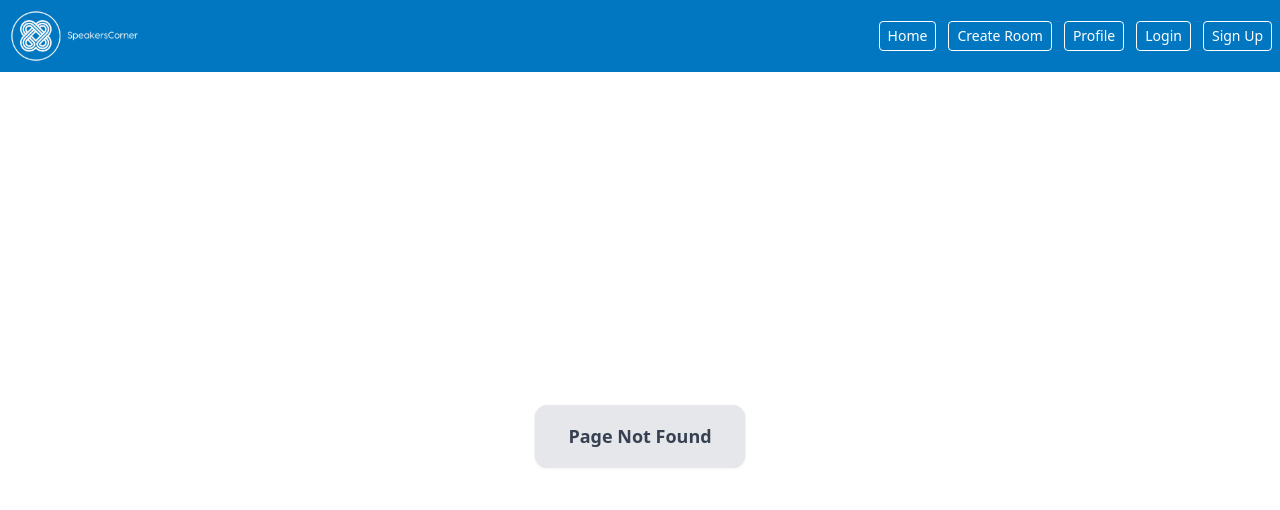
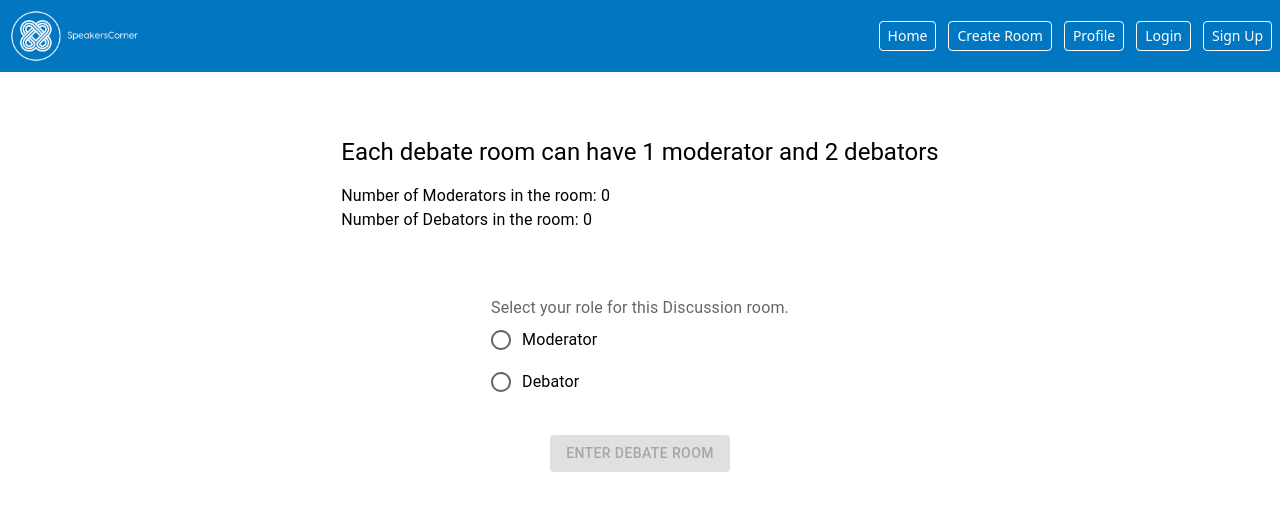
Before and after one commit to LaunchUpCorp/Speakers-corner, a React (Create React App) app in the folder client/: page /role-assignment in a window 1280 px wide. Before the commit this address had no page. Shown: the top 510 px of the page. Built offline with nearby package versions, Linux system fonts and the light colour scheme.

Commit message:
[SPE-5] Feat: create role assignment UI page (#2)

```diff
--- a/client/src/App.tsx
+++ b/client/src/App.tsx
@@ -1,5 +1,6 @@
 import { BrowserRouter, Routes, Route } from "react-router-dom";
 import Header from "./components/Header";
+import RoleAssignmentPage from "./pages/RoleAssignmentPage";
 
 function App() {
   return (
@@ -31,6 +32,8 @@ function App() {
             </main>
           }
         />
+        <Route path="/role-assignment"
+          element={<RoleAssignmentPage />} />
       </Routes>
     </BrowserRouter>
   );
--- /dev/null
+++ b/client/src/pages/RoleAssignmentPage/index.tsx
@@ -0,0 +1,52 @@
+import { Button, FormControl, FormControlLabel, FormLabel, Radio, RadioGroup, Typography } from '@mui/material'
+import React, { useState } from 'react'
+import Header from '../../components/Header';
+
+const RoleAssignmentPage = () => {
+
+    const [selectedUserRole, setSelectedUserRole] = useState<string>("");
+    const [numOfModerators, setNumOfModerators] = useState(0);
+    const [numOfDebators, setNumOfDebators] = useState(0);
+
+    const onEnterRoomButtonClicked = () => {
+        console.log("User enters the debate rooms");
+        // TODO: navigate to the appropriate debate room. This also requires checks for number of moderators & debators in the room now
+    }
+
+    const onUserRoleSelected = (event: React.ChangeEvent<HTMLInputElement>) => {
+        setSelectedUserRole(event.target.value)
+    }
+
+    return (
+        <div>
+            <Header/>
+            <div className='m-8 grid justify-items-center'>
+
+                <div className='my-8'>
+                    <Typography variant='h5' className='pb-4'>Each debate room can have 1 moderator and 2 debators</Typography>
+                    <Typography>Number of Moderators in the room: {numOfModerators}</Typography>
+                    <Typography>Number of Debators in the room: {numOfDebators}</Typography>
+                </div>
+
+                <div className='my-8'>
+                    <FormControl>
+                        <FormLabel>Select your role for this Discussion room.</FormLabel>
+                        <RadioGroup
+                            value={selectedUserRole}
+                            onChange={(event) => onUserRoleSelected(event)}
+                        >
+                            <FormControlLabel value="moderator" control={<Radio />} label="Moderator" />
+                            <FormControlLabel value="debator" control={<Radio />} label="Debator" />
+                        </RadioGroup>
+                    </FormControl>
+                </div>
+
+
+                <Button variant='contained' disabled={!selectedUserRole} onClick={() => onEnterRoomButtonClicked()}>Enter Debate Room</Button>
+            </div>
+        </div>
+
+    )
+}
+
+export default RoleAssignmentPage
```
